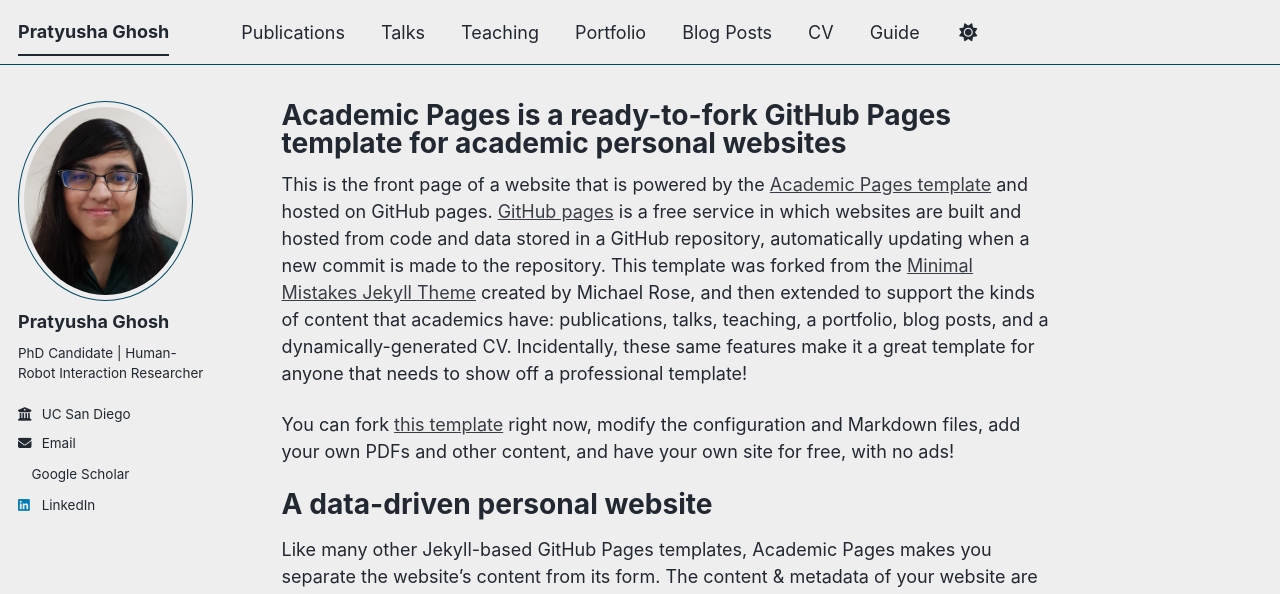
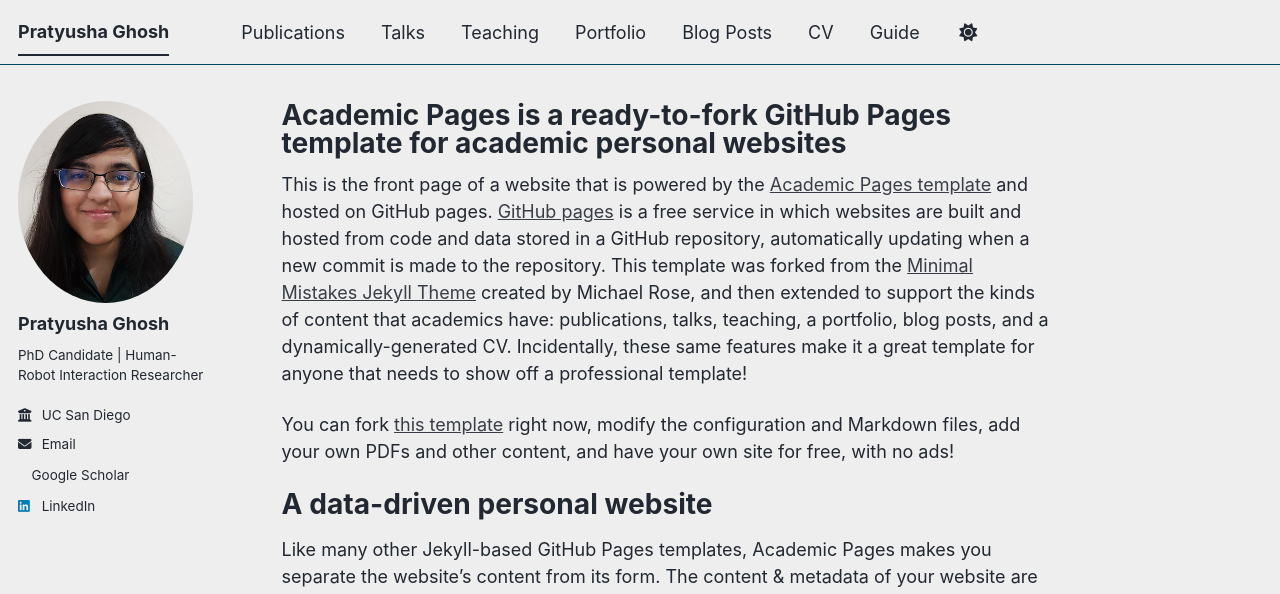
Before and after one commit to pratyusha-g/pratyusha-g.github.io, a Jekyll site: the page built from _pages/about.md, in a window 1280 px wide. Shown: the top 594 px of the page. Built offline with Jekyll 4.4.1, drawn with Linux system fonts in a browser that asks for light colours; a style sheet for code colours, icons or effects is not loaded.

Commit message:
Update _sidebar.scss

```diff
--- a/_sass/layout/_sidebar.scss
+++ b/_sass/layout/_sidebar.scss
@@ -158,8 +158,8 @@
     border-radius: 50%;
 
     @include breakpoint($large) {
-      padding: 5px;
-      border: 1px solid var(--global-border-color);
+      padding: 0; // 5px;
+      border: none; // 1px solid var(--global-border-color);
     }
   }
 }
```
